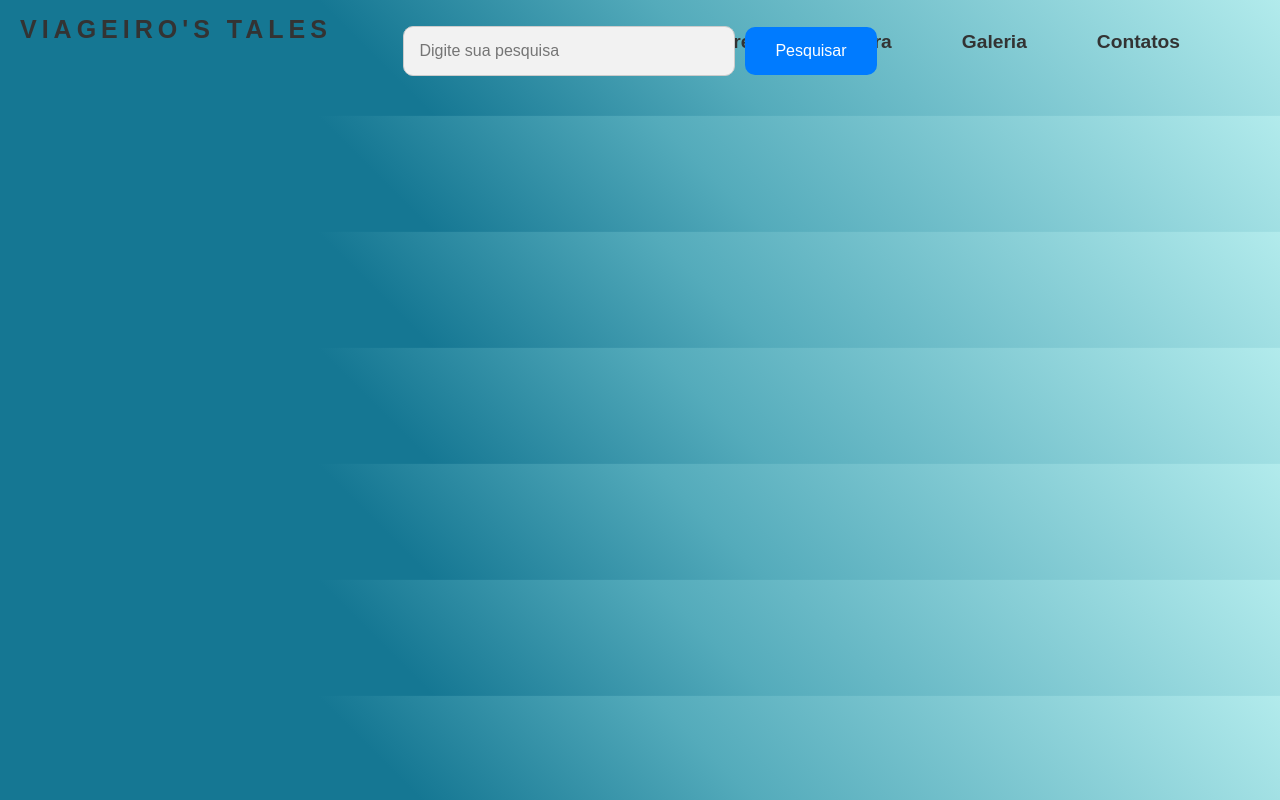
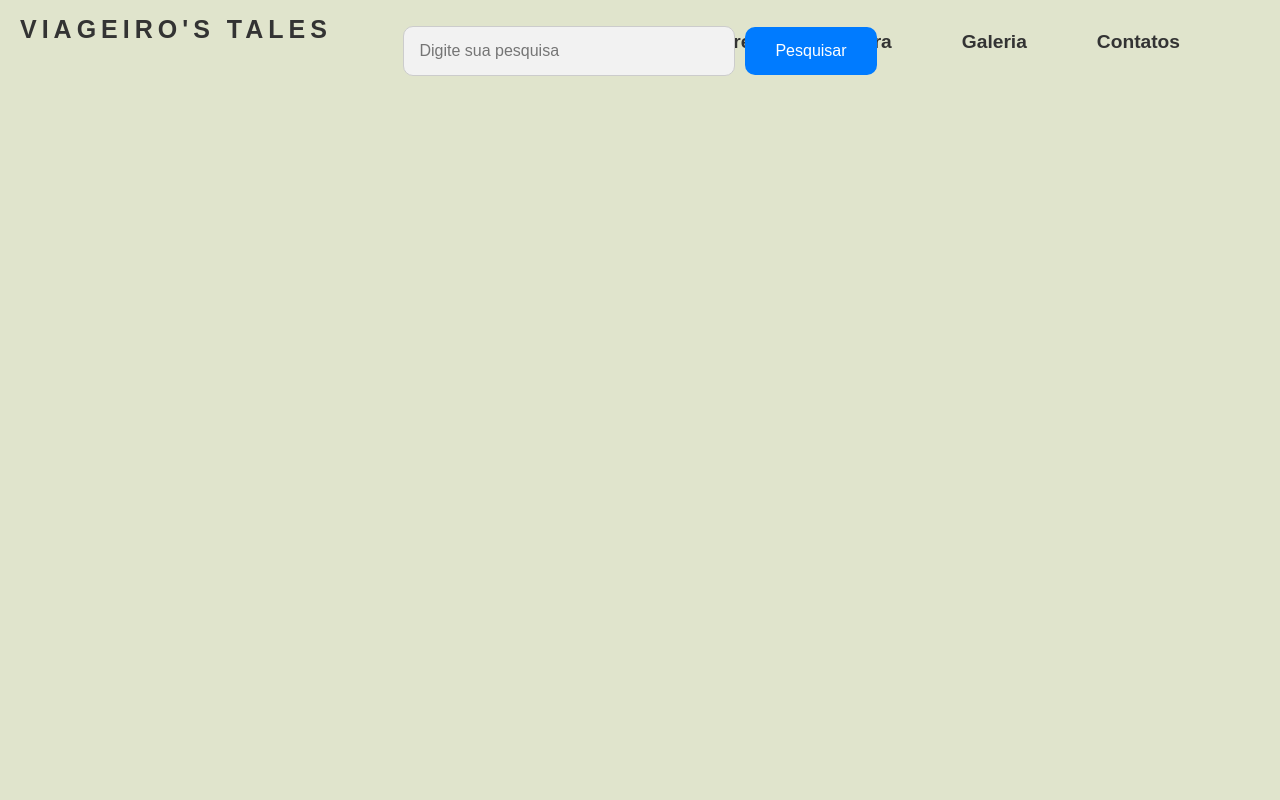
Before and after one commit to Everttoncrd/galeria, a plain HTML site: page index.html in a window 1280 px wide. Drawn offline with Linux system fonts and the light colour scheme; no server answers.

Commit message:
mudança no css

```diff
--- a/style.css
+++ b/style.css
@@ -2,11 +2,8 @@ body {
   margin: 0;
   padding: 0;
   font-family: Arial, sans-serif;
-  background: rgb(21,119,147);
-  background: linear-gradient(45deg, rgba(21,119,147,1) 31%, rgba(84,171,187,1) 55%, rgba(178,235,236,1) 100%);
-  background-size: cover;
-  background-position: center;
-}
+  background-color: #E0E4CC;
+  }
 
 .header h1 {
   font-family: "Arial", sans-serif;
```
